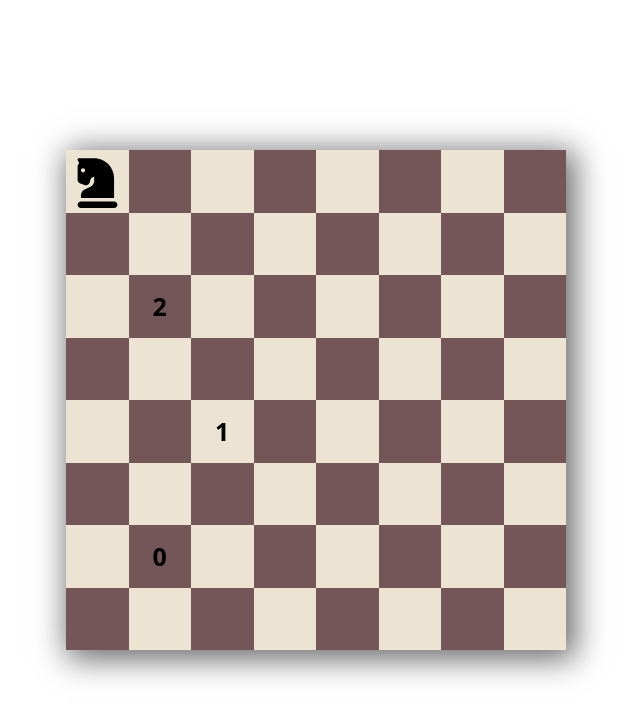
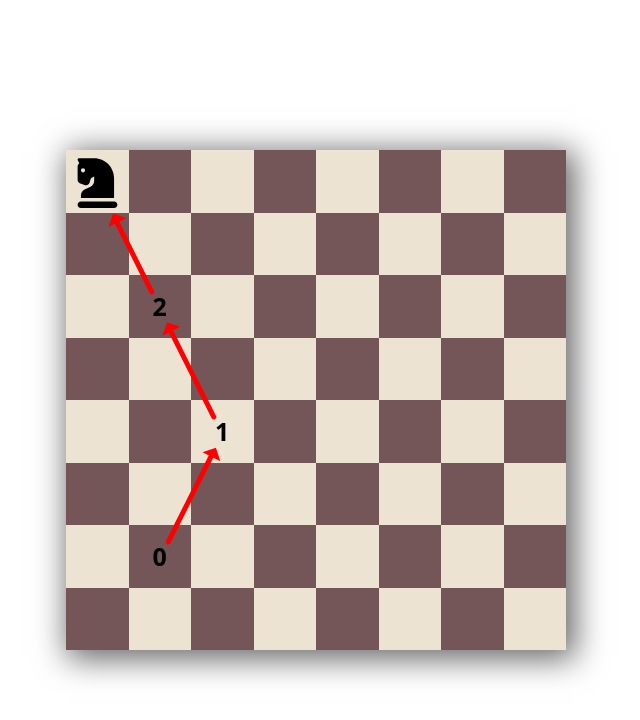
Before and after one commit to fvckDesa/knight-travails, a website built with Vite: page index.html in a window 1280 px wide. Both pictures are taken after a click on the element 421 px from the left and 181 px from the top of the page. Shown: the whole page, without its empty margins (324-964 px from the left). Built offline with nearby package versions, Linux system fonts and the light colour scheme.

Commit message:
add arrows for each moves

```diff
--- a/src/modules/board.js
+++ b/src/modules/board.js
@@ -5,6 +5,38 @@ function clearBoard(boardEl) {
   for (const cell of boardEl.children) {
     cell.innerHTML = "";
   }
+  // remove all arrows
+  $(".arrowContainer", true, boardEl).forEach((arrow) => arrow.remove());
+}
+
+function createArrow(boardEl, fromCoords, toCoords) {
+  // px length of board cell
+  const cellLength = boardEl.getBoundingClientRect().width / BOARD_LENGTH;
+  // transform coords in px
+  const from = fromCoords.map((coord) => coord * cellLength + cellLength / 2);
+  const to = toCoords.map((coord) => coord * cellLength + cellLength / 2);
+  // calc cathects and hypotenuse
+  const c1 = to[0] - from[0];
+  const c2 = from[1] - to[1];
+  const i = Math.sqrt(c1 ** 2 + c2 ** 2);
+  // calc deg of arrow with arctan and get correct rotation with -1 multiplication
+  const angleDeg = ((Math.atan2(c2, c1) * 180) / Math.PI) * -1;
+  // create arrow element and append in board
+  const arrowContainer = document.createElement("div");
+  arrowContainer.className = "arrowContainer";
+  arrowContainer.style.cssText = `
+    top: ${from[1]}px;
+    left: ${from[0]}px;
+    width: ${i}px;
+    rotate: ${angleDeg}deg;
+  `;
+
+  const arrow = document.createElement("div");
+  arrow.className = "arrow";
+
+  arrowContainer.appendChild(arrow);
+
+  boardEl.appendChild(arrowContainer);
 }
 
 export function createBoard(boardEl, knight) {
@@ -50,8 +82,9 @@ export function createBoard(boardEl, knight) {
         const moves = knight.steps([col, row]);
 
         for (const [x, y] of moves) {
+          if (pos > 0) createArrow(boardEl, knight.coords, [x, y]);
           knight.move(x, y);
-          await wait(700);
+          await wait(750);
           if (pos < moves.length - 1) {
             slideSound.play();
             $(`[data-coords="${x}-${y}"]`).innerHTML = `<span>${pos++}</span>`;
--- a/src/modules/knight.js
+++ b/src/modules/knight.js
@@ -17,5 +17,8 @@ export default function Knight(knight) {
     get element() {
       return knight;
     },
+    get coords() {
+      return [knightX, knightY];
+    },
   };
 }
--- a/src/style.css
+++ b/src/style.css
@@ -61,7 +61,7 @@ body {
   padding: 5px;
   transition: scale 0.3s;
   transition-timing-function: ease;
-  z-index: 1;
+  z-index: 2;
 }
 
 .knightChess.move {
@@ -72,3 +72,51 @@ body {
   scale: 1.1;
   cursor: grab;
 }
+
+.arrowContainer {
+  --cell-length: calc(100% / 8);
+  --arrow-padding: calc(var(--cell-length) / 4);
+  --redundant-arrow-padding: 5px;
+  position: absolute;
+  height: 5px;
+  padding-right: calc(var(--arrow-padding) + var(--redundant-arrow-padding));
+  padding-left: var(--arrow-padding);
+  transform-origin: left;
+  z-index: 1;
+}
+
+.arrowContainer:last-child {
+  padding-right: calc(var(--cell-length) / 2 + var(--redundant-arrow-padding));
+}
+
+.arrow {
+  position: relative;
+  width: 0;
+  height: 100%;
+  border-radius: 1000px 0 0 1000px;
+  background-color: #ff0000;
+  animation: appear 0.65s ease 0.1s forwards;
+  transition: width 0.3s ease;
+}
+
+@keyframes appear {
+  0% {
+    width: 1%;
+  }
+  100% {
+    width: 100%;
+  }
+}
+
+.arrow::after {
+  content: "";
+  position: absolute;
+  top: 50%;
+  left: 100%;
+  translate: -50% -50%;
+  width: 0;
+  height: 0;
+  border-top: 10px solid transparent;
+  border-bottom: 10px solid transparent;
+  border-left: 10px solid #ff0000;
+}
```
Also changed, not shown: 1 other file.
